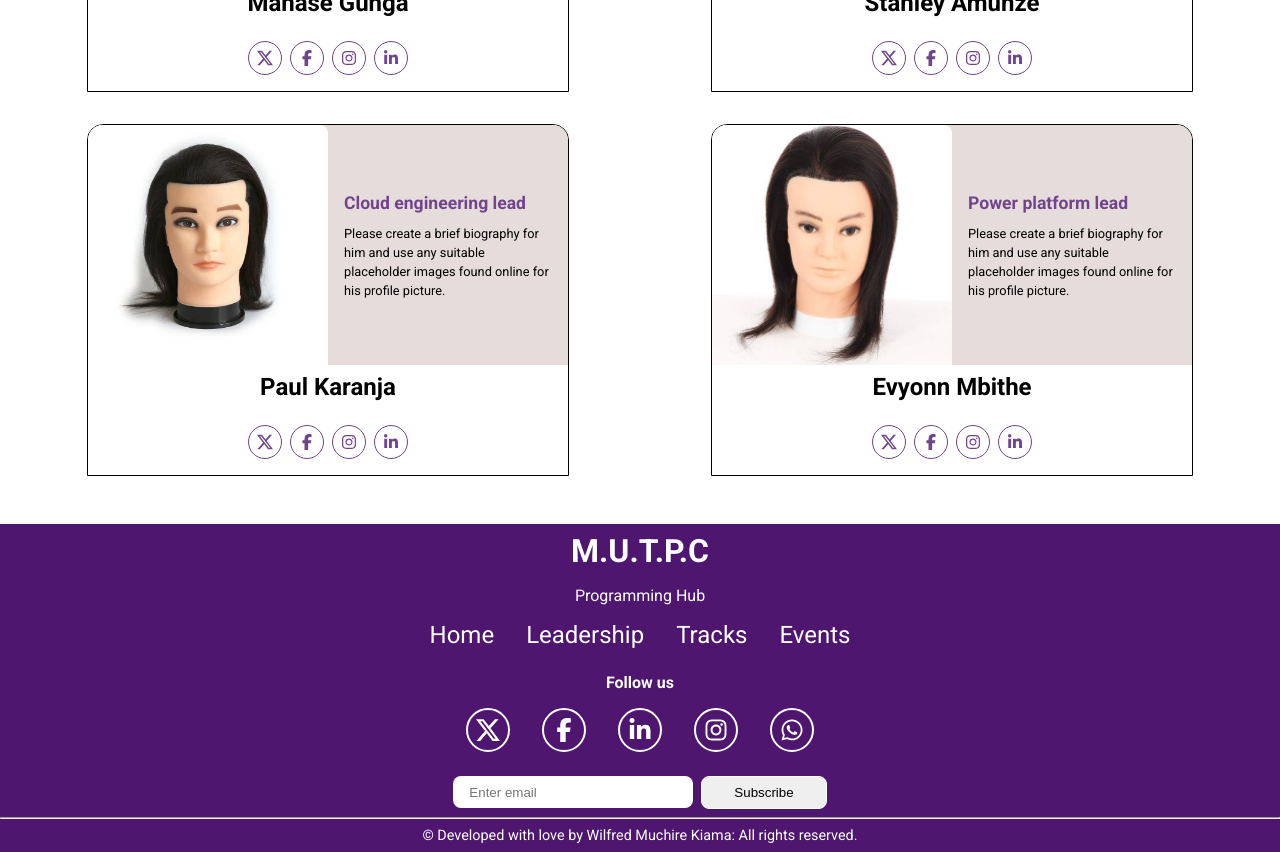
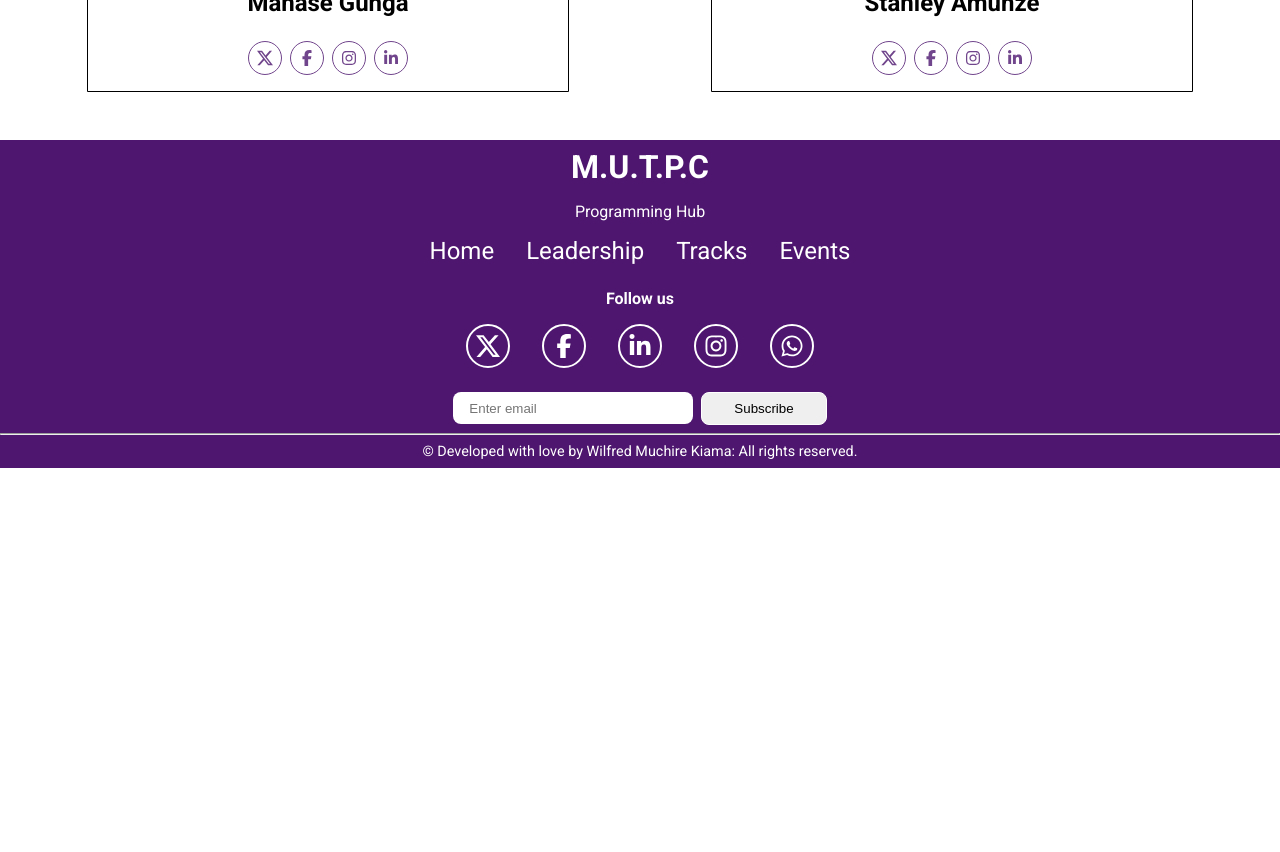
Before and after one commit to JulieWilly/muranga-university-programming-club_website, a React (Vite) app: page /leadership in a window 1280 px wide. Shown: the part 1760-2612 px from the top of the page. After the commit the page ends 2228 px from the top, so only its background shows below. Built offline with nearby package versions, Linux system fonts and the light colour scheme.

Commit message:
Adding minor changes

```diff
--- a/src/components/Header/homeSection.css
+++ b/src/components/Header/homeSection.css
@@ -254,7 +254,7 @@ button:hover {
   width: 50%;
   object-fit: cover;
   display: block;
-  clip-path: polygon(50% 0%, 84% 0, 100% 20%, 100% 80%, 80% 100%, 20% 100%, 0 80%, 0 20%, 14% 0);
+  /* clip-path: polygon(50% 0%, 84% 0, 100% 20%, 100% 80%, 80% 100%, 20% 100%, 0 80%, 0 20%, 14% 0); */
 }
 
 .desingnations p {
--- a/src/data/socialAccouts.js
+++ b/src/data/socialAccouts.js
@@ -89,26 +89,26 @@ const SocialAccounts = [
         facebookdUrl: "facebook.com",
         instagramUrl: "instagram.com",
     },
-    {
-        leadersImg:dummy_member2Img,
-        leaderName: "Paul Karanja",
-        leadersDesignation:"Cloud engineering lead",
-        leadersBiography: "Please create a brief biography for him and use any suitable placeholder images found online for his profile picture.",
-        twitterUrl: "x.com",
-        linkedinUrl: "linkedin.com",
-        facebookdUrl: "facebook.com",
-        instagramUrl: "instagram.com",
-    },
-    {
-        leadersImg:dummy_member3Img,
-        leaderName: "Evyonn Mbithe",
-        leadersDesignation:"Power platform lead",
-        leadersBiography: "Please create a brief biography for him and use any suitable placeholder images found online for his profile picture.",
-        twitterUrl: "x.com",
-        linkedinUrl: "linkedin.com",
-        facebookdUrl: "facebook.com",
-        instagramUrl: "instagram.com",
-    }
+    // {
+    //     leadersImg:dummy_member2Img,
+    //     leaderName: "Paul Karanja",
+    //     leadersDesignation:"Cloud engineering lead",
+    //     leadersBiography: "Please create a brief biography for him and use any suitable placeholder images found online for his profile picture.",
+    //     twitterUrl: "x.com",
+    //     linkedinUrl: "linkedin.com",
+    //     facebookdUrl: "facebook.com",
+    //     instagramUrl: "instagram.com",
+    // },
+    // {
+    //     leadersImg:dummy_member3Img,
+    //     leaderName: "Evyonn Mbithe",
+    //     leadersDesignation:"Power platform lead",
+    //     leadersBiography: "Please create a brief biography for him and use any suitable placeholder images found online for his profile picture.",
+    //     twitterUrl: "x.com",
+    //     linkedinUrl: "linkedin.com",
+    //     facebookdUrl: "facebook.com",
+    //     instagramUrl: "instagram.com",
+    // }
 
 
 ]
```
Also changed, not shown: src/pages/Home/Testimonials.jsx (+6 -3 lines).
